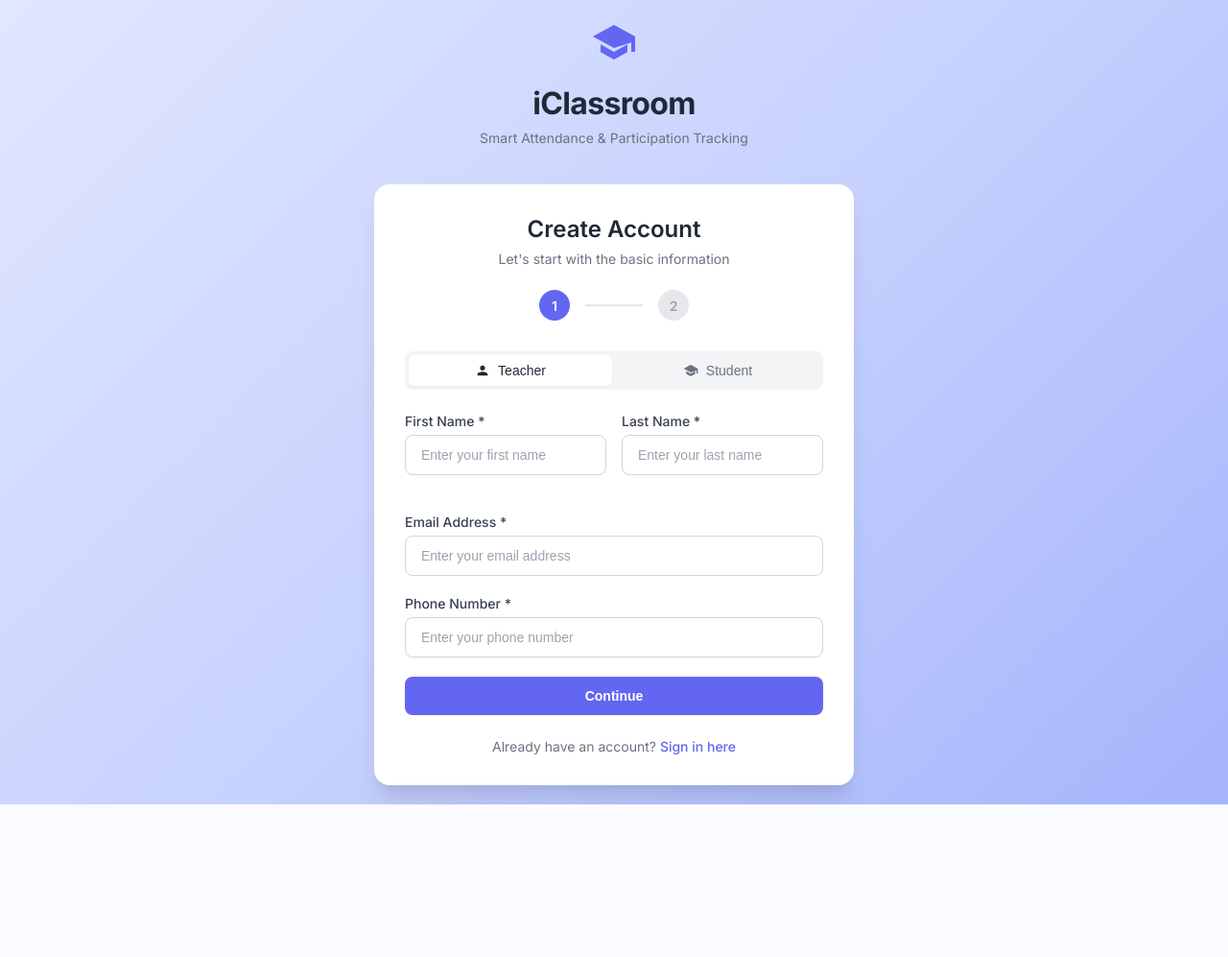
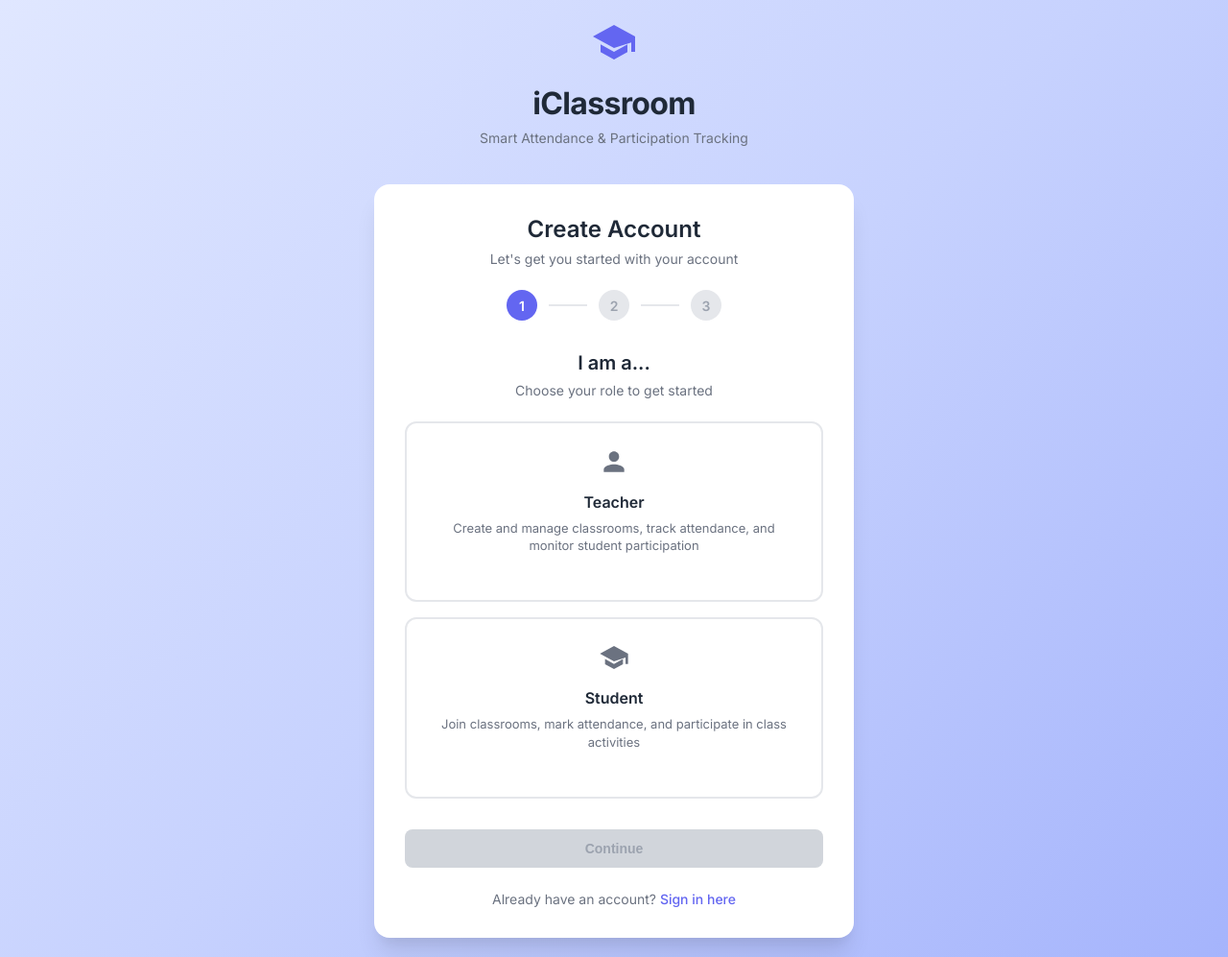
Before and after one commit to Draketzy/iclassroom, a Django app: page /register/ in a window 1280 px wide. Shown: the whole page at 96% size. Before the commit the page ends 838 px from the top, so only its background shows below. Run offline with Django 4.2, Linux system fonts and the light colour scheme.

Commit message:
register

```diff
--- a/iClassroom/classroom/static/classroom/css/register.css
+++ b/iClassroom/classroom/static/classroom/css/register.css
@@ -5,7 +5,7 @@
 }
 
 body {
-    font-family: 'Inter', -apple-system, BlinkMacSystemFont, 'Segoe UI', Roboto, sans-serif;
+  font-family: "Inter", -apple-system, BlinkMacSystemFont, "Segoe UI", Roboto, sans-serif;
   background: linear-gradient(135deg, #e0e7ff 0%, #c7d2fe 50%, #a5b4fc 100%);
   min-height: 100vh;
   display: flex;
@@ -94,42 +94,95 @@ body {
 }
 
 .progress-line {
-    width: 60px;
+  width: 40px;
   height: 2px;
   background: #e5e7eb;
-    margin: 0 16px;
+  margin: 0 12px;
 }
 
-.user-type-toggle {
-    display: flex;
-    background: #f3f4f6;
-    border-radius: 8px;
-    padding: 4px;
-    margin-bottom: 24px;
-    gap: 4px;
+/* User Type Selection Styles */
+.user-type-selection {
+  text-align: center;
+  margin-bottom: 32px;
 }
 
-.toggle-btn {
-    flex: 1;
-    display: flex;
-    align-items: center;
-    justify-content: center;
-    gap: 8px;
-    padding: 8px 16px;
-    border: none;
-    border-radius: 6px;
+.user-type-selection h3 {
+  font-size: 20px;
+  font-weight: 600;
+  color: #1f2937;
+  margin-bottom: 8px;
+}
+
+.user-type-selection p {
   font-size: 14px;
-    font-weight: 500;
+  color: #6b7280;
+  margin-bottom: 24px;
+}
+
+.user-type-cards {
+  display: grid;
+  gap: 16px;
+  margin-bottom: 24px;
+}
+
+.user-type-card {
+  border: 2px solid #e5e7eb;
+  border-radius: 12px;
+  padding: 24px;
   cursor: pointer;
   transition: all 0.2s ease;
-    background: transparent;
-    color: #6b7280;
+  text-align: center;
 }
 
-.toggle-btn.active {
-    background: white;
+.user-type-card:hover {
+  border-color: #c7d2fe;
+  background: #f8fafc;
+}
+
+.user-type-card.selected {
+  border-color: #6366f1;
+  background: #f0f4ff;
+}
+
+.card-icon {
+  color: #6b7280;
+  margin-bottom: 12px;
+  transition: color 0.2s ease;
+}
+
+.user-type-card.selected .card-icon {
+  color: #6366f1;
+}
+
+.user-type-card h4 {
+  font-size: 16px;
+  font-weight: 600;
   color: #1f2937;
-    box-shadow: 0 1px 2px 0 rgba(0, 0, 0, 0.05);
+  margin-bottom: 8px;
+}
+
+.user-type-card p {
+  font-size: 13px;
+  color: #6b7280;
+  line-height: 1.4;
+}
+
+/* Step Headers */
+.step-header {
+  text-align: center;
+  margin-bottom: 24px;
+}
+
+.step-header h3 {
+  font-size: 18px;
+  font-weight: 600;
+  color: #1f2937;
+  margin-bottom: 4px;
+}
+
+.step-header p {
+  font-size: 14px;
+  color: #6b7280;
 }
 
 .form-step {
@@ -244,6 +297,13 @@ body {
   transform: translateY(-1px);
 }
 
+.continue-btn:disabled {
+  background: #d1d5db;
+  color: #9ca3af;
+  cursor: not-allowed;
+  transform: none;
+}
+
 .form-actions {
   display: flex;
   gap: 12px;
@@ -324,6 +384,11 @@ body {
   .create-account-btn {
     flex: none;
   }
+
+  .progress-line {
+    width: 30px;
+    margin: 0 8px;
+  }
 }
 
 @media (max-width: 480px) {
@@ -335,8 +400,15 @@ body {
     font-size: 28px;
   }
 
-    .toggle-btn {
-        padding: 6px 12px;
-        font-size: 13px;
+  .user-type-card {
+    padding: 20px;
+  }
+
+  .user-type-card h4 {
+    font-size: 15px;
+  }
+
+  .user-type-card p {
+    font-size: 12px;
   }
 }
--- a/iClassroom/classroom/templates/classroom/register.html
+++ b/iClassroom/classroom/templates/classroom/register.html
@@ -1,11 +1,12 @@
 {% load static %}
+
 <!DOCTYPE html>
 <html lang="en">
 <head>
     <meta charset="UTF-8">
     <meta name="viewport" content="width=device-width, initial-scale=1.0">
     <title>iClassroom - Register</title>
-    <link rel="stylesheet" href="{% static 'classroom/css/register.css' %}">
+    <link rel="stylesheet" href="{% static 'classroom/css/register.css' %}?v=1.1">
     <link href="https://fonts.googleapis.com/css2?family=Inter:wght@400;500;600;700&display=swap" rel="stylesheet">
 </head>
 <body>
@@ -23,7 +24,7 @@
         <div class="register-card">
             <div class="card-header">
                 <h2>Create Account</h2>
-                <p>Let's start with the basic information</p>
+                <p>Let's get you started with your account</p>
             </div>
 
             <!-- Progress Indicator -->
@@ -34,6 +35,10 @@
                 <div class="progress-line"></div>
                 <div class="step" data-step="2">
                     <span>2</span>
+                </div>
+                <div class="progress-line"></div>
+                <div class="step" data-step="3">
+                    <span>3</span>
                 </div>
             </div>
 
@@ -48,24 +53,45 @@
             <form method="POST" class="register-form" id="registerForm">
                 {% csrf_token %}
 
-                <!-- Step 1: Basic Information -->
+                <!-- Step 1: User Type Selection -->
                 <div class="form-step active" id="step1">
-                    <div class="user-type-toggle">
-                        <button type="button" class="toggle-btn active" data-type="teacher">
-                            <svg width="16" height="16" viewBox="0 0 24 24" fill="none" xmlns="http://www.w3.org/2000/svg">
+                    <div class="user-type-selection">
+                        <h3>I am a...</h3>
+                        <p>Choose your role to get started</p>
+
+                        <div class="user-type-cards">
+                            <div class="user-type-card" data-type="teacher">
+                                <div class="card-icon">
+                                    <svg width="32" height="32" viewBox="0 0 24 24" fill="none" xmlns="http://www.w3.org/2000/svg">
                                         <path d="M12 12C14.21 12 16 10.21 16 8C16 5.79 14.21 4 12 4C9.79 4 8 5.79 8 8C8 10.21 9.79 12 12 12ZM12 14C9.33 14 4 15.34 4 18V20H20V18C20 15.34 14.67 14 12 14Z" fill="currentColor"/>
                                     </svg>
-                            Teacher
-                        </button>
-                        <button type="button" class="toggle-btn" data-type="student">
-                            <svg width="16" height="16" viewBox="0 0 24 24" fill="none" xmlns="http://www.w3.org/2000/svg">
+                                </div>
+                                <h4>Teacher</h4>
+                                <p>Create and manage classrooms, track attendance, and monitor student participation</p>
+                            </div>
+
+                            <div class="user-type-card" data-type="student">
+                                <div class="card-icon">
+                                    <svg width="32" height="32" viewBox="0 0 24 24" fill="none" xmlns="http://www.w3.org/2000/svg">
                                         <path d="M12 3L1 9L12 15L21 12.09V17H23V9M5 13.18V17.18L12 21L19 17.18V13.18L12 17L5 13.18Z" fill="currentColor"/>
                                     </svg>
-                            Student
-                        </button>
+                                </div>
+                                <h4>Student</h4>
+                                <p>Join classrooms, mark attendance, and participate in class activities</p>
+                            </div>
+                        </div>
                     </div>
 
-                    <input type="hidden" name="user_type" id="user_type" value="teacher">
+                    <input type="hidden" name="user_type" id="user_type" value="">
+                    <button type="button" class="continue-btn" onclick="nextStep()" id="roleNextBtn" disabled>Continue</button>
+                </div>
+
+                <!-- Step 2: Basic Information -->
+                <div class="form-step" id="step2">
+                    <div class="step-header">
+                        <h3>Basic Information</h3>
+                        <p>Tell us about yourself</p>
+                    </div>
 
                     <div class="form-row">
                         <div class="form-group">
@@ -77,22 +103,28 @@
                             <input type="text" name="last_name" id="last_name" placeholder="Enter your last name" required>
                         </div>
                     </div>
-
                     <div class="form-group">
                         <label for="email">Email Address *</label>
                         <input type="email" name="email" id="email" placeholder="Enter your email address" required>
                     </div>
-
                     <div class="form-group">
                         <label for="phone">Phone Number *</label>
                         <input type="tel" name="phone" id="phone" placeholder="Enter your phone number" required>
                     </div>
 
+                    <div class="form-actions">
+                        <button type="button" class="back-btn" onclick="prevStep()">Back</button>
                         <button type="button" class="continue-btn" onclick="nextStep()">Continue</button>
                     </div>
+                </div>
 
-                <!-- Step 2: Additional Information -->
-                <div class="form-step" id="step2">
+                <!-- Step 3: Additional Information -->
+                <div class="form-step" id="step3">
+                    <div class="step-header">
+                        <h3>Complete Your Profile</h3>
+                        <p>Just a few more details</p>
+                    </div>
+
                     <div class="form-row">
                         <div class="form-group">
                             <label for="password">Password *</label>
@@ -127,7 +159,6 @@
                                 </select>
                             </div>
                         </div>
-
                         <div class="form-group">
                             <label for="employee_id">Employee ID *</label>
                             <input type="text" name="employee_id" id="employee_id" placeholder="Enter your employee ID" required>
@@ -157,7 +188,6 @@
                                 </select>
                             </div>
                         </div>
-
                         <div class="form-row">
                             <div class="form-group">
                                 <label for="student_id">Student ID *</label>
@@ -200,14 +230,15 @@
     <script>
         let currentStep = 1;
 
-        // Handle user type toggle
-        document.querySelectorAll('.toggle-btn').forEach(btn => {
-            btn.addEventListener('click', function() {
-                document.querySelectorAll('.toggle-btn').forEach(b => b.classList.remove('active'));
-                this.classList.add('active');
+        // Handle user type selection
+        document.querySelectorAll('.user-type-card').forEach(card => {
+            card.addEventListener('click', function() {
+                document.querySelectorAll('.user-type-card').forEach(c => c.classList.remove('selected'));
+                this.classList.add('selected');
                 document.getElementById('user_type').value = this.dataset.type;
+                document.getElementById('roleNextBtn').disabled = false;
 
-                // Show/hide appropriate fields
+                // Show/hide appropriate fields for step 3
                 const teacherFields = document.querySelector('.teacher-fields');
                 const studentFields = document.querySelector('.student-fields');
 
@@ -228,11 +259,21 @@
         });
 
         function nextStep() {
-            // Validate current step
-            const step1 = document.getElementById('step1');
-            const inputs = step1.querySelectorAll('input[required]');
+            if (currentStep === 1) {
+                // Validate user type selection
+                if (!document.getElementById('user_type').value) {
+                    return;
+                }
+                currentStep = 2;
+                document.getElementById('step1').classList.remove('active');
+                document.getElementById('step2').classList.add('active');
+                document.querySelector('[data-step="1"]').classList.remove('active');
+                document.querySelector('[data-step="2"]').classList.add('active');
+            } else if (currentStep === 2) {
+                // Validate step 2
+                const step2 = document.getElementById('step2');
+                const inputs = step2.querySelectorAll('input[required]');
                 let valid = true;
-
                 inputs.forEach(input => {
                     if (!input.value.trim()) {
                         valid = false;
@@ -243,20 +284,29 @@
                 });
 
                 if (valid) {
-                currentStep = 2;
-                document.getElementById('step1').classList.remove('active');
-                document.getElementById('step2').classList.add('active');
-                document.querySelector('[data-step="1"]').classList.remove('active');
-                document.querySelector('[data-step="2"]').classList.add('active');
+                    currentStep = 3;
+                    document.getElementById('step2').classList.remove('active');
+                    document.getElementById('step3').classList.add('active');
+                    document.querySelector('[data-step="2"]').classList.remove('active');
+                    document.querySelector('[data-step="3"]').classList.add('active');
+                }
             }
         }
 
         function prevStep() {
+            if (currentStep === 2) {
                 currentStep = 1;
                 document.getElementById('step2').classList.remove('active');
                 document.getElementById('step1').classList.add('active');
                 document.querySelector('[data-step="2"]').classList.remove('active');
                 document.querySelector('[data-step="1"]').classList.add('active');
+            } else if (currentStep === 3) {
+                currentStep = 2;
+                document.getElementById('step3').classList.remove('active');
+                document.getElementById('step2').classList.add('active');
+                document.querySelector('[data-step="3"]').classList.remove('active');
+                document.querySelector('[data-step="2"]').classList.add('active');
+            }
         }
 
         // Password confirmation validation
```
Lines whose indentation alone changed are shown as unchanged.
